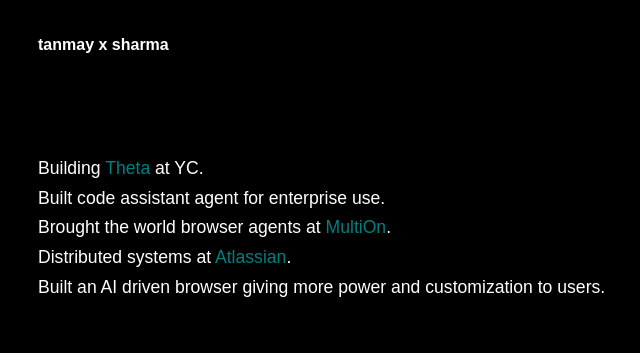
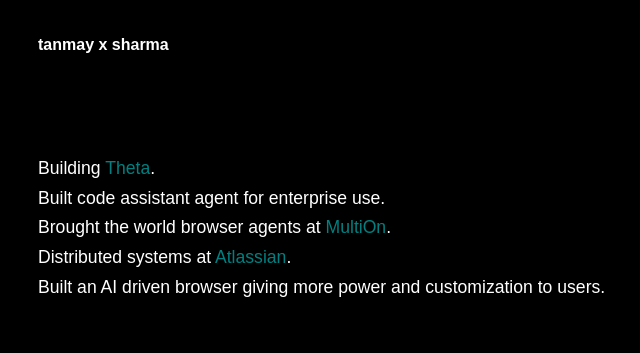
Before and after one commit to tanmay-a-sharma/portfolio, a plain HTML site: page index.html in a window 1280 px wide. Shown: the top 353 px of the page, 309-949 px from the left. Drawn offline with Linux system fonts and the light colour scheme.

Commit message:
rm the YC

```diff
--- a/index.html
+++ b/index.html
@@ -21,7 +21,7 @@
       <section class="hero-section">
         <p class="main-text">
           <!-- <u>Building so that the future can look like the future.</u><br /> -->
-          Building <a href="https://www.thetasoftware.ai/" style="color: teal;">Theta</a> at YC.<br />
+          Building <a href="https://www.thetasoftware.ai/" style="color: teal;">Theta</a>.<br />
           Built code assistant agent for enterprise use.<br />
           Brought the world browser agents at <a style="color: teal;">MultiOn</a>.<br />
           Distributed systems at <a href="https://www.atlassian.com/" style="color: teal;">Atlassian</a>.<br />
```
